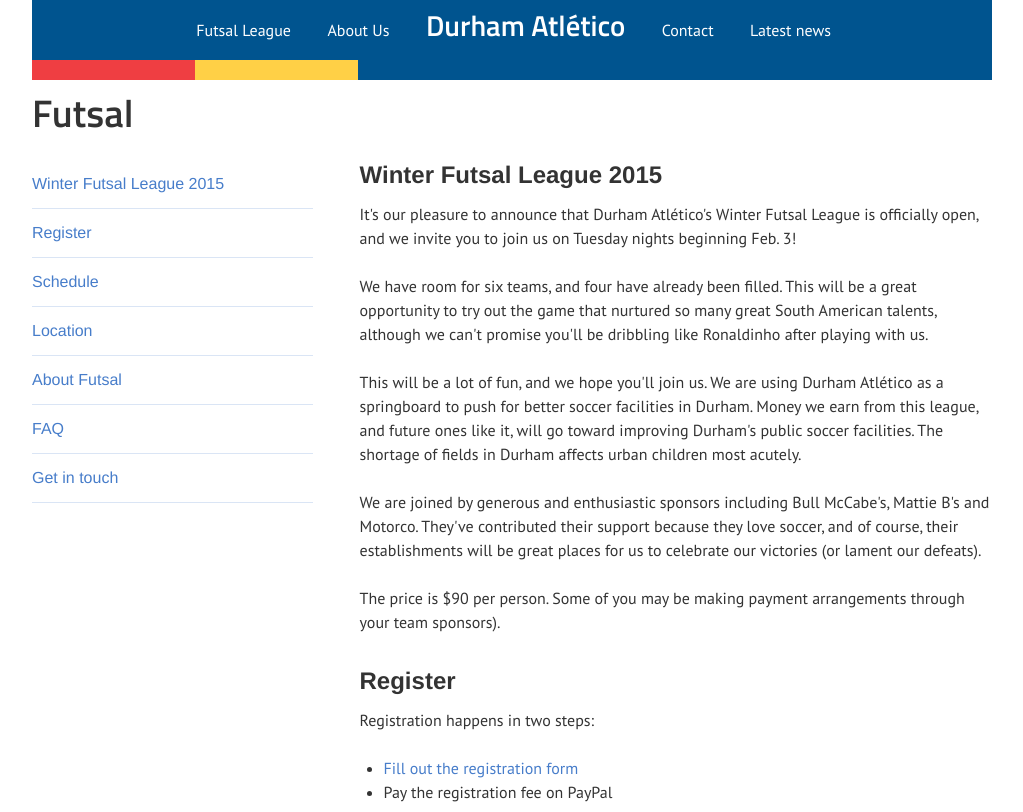
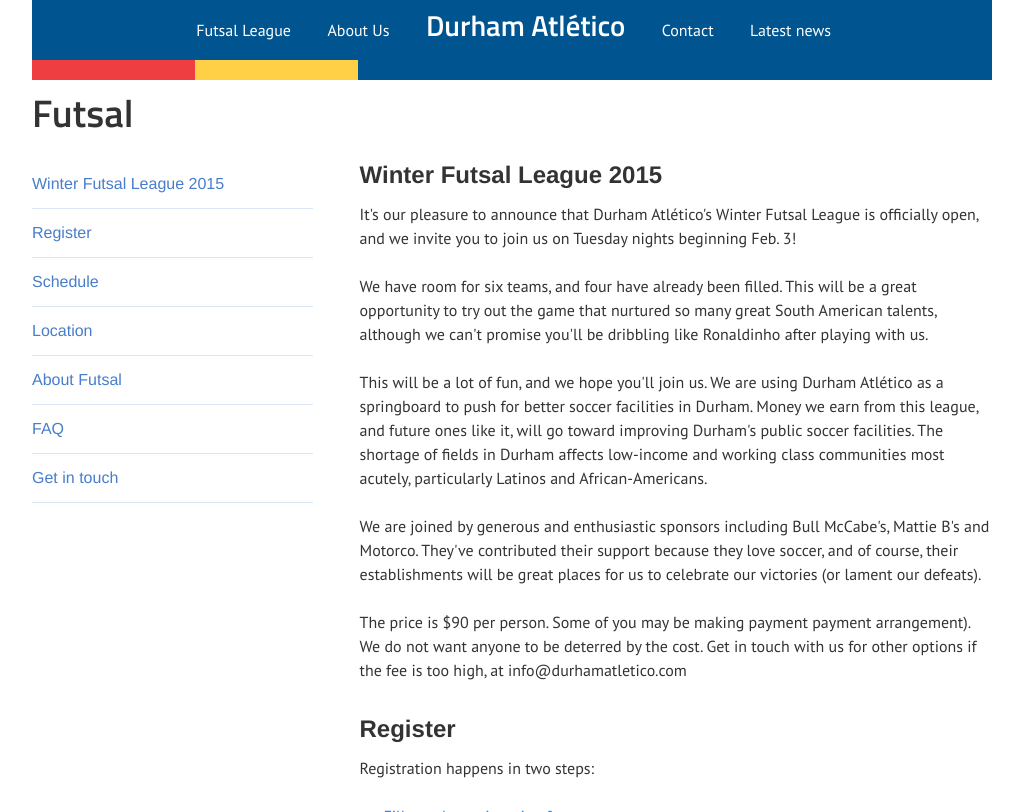
Before and after one commit to durhamatletico/durhamatletico.github.io, a Jekyll site: the page built from futsal.html, in a window 1280 px wide and 1400 px high, cut to the strip 0-812 px from the top of the window. Shown: the whole strip, without its empty margins (128-1151 px from the left). Built offline with Jekyll 4.4.1, drawn with Linux system fonts in a browser that asks for light colours; some of the changed text lies outside the part shown.

Commit message:
Update futsal.html

```diff
--- a/futsal.html
+++ b/futsal.html
@@ -19,9 +19,9 @@
       <h4 id="winter-futsal-league">Winter Futsal League 2015</h4>
       <p>It's our pleasure to announce that Durham Atlético's Winter Futsal League is officially open, and we invite you to join us on Tuesday nights beginning Feb. 3!</p>
       <p>We have room for six teams, and four have already been filled. This will be a great opportunity to try out the game that nurtured so many great South American talents, although we can't promise you'll be dribbling like Ronaldinho after playing with us.</p>
-      <p>This will be a lot of fun, and we hope you'll join us. We are using Durham Atlético as a springboard to push for better soccer facilities in Durham. Money we earn from this league, and future ones like it, will go toward improving Durham's public soccer facilities. The shortage of fields in Durham affects urban children most acutely.</p>
+      <p>This will be a lot of fun, and we hope you'll join us. We are using Durham Atlético as a springboard to push for better soccer facilities in Durham. Money we earn from this league, and future ones like it, will go toward improving Durham's public soccer facilities. The shortage of fields in Durham affects low-income and working class communities most acutely, particularly Latinos and African-Americans.</p>
       <p>We are joined by generous and enthusiastic sponsors including Bull McCabe's, Mattie B's and Motorco. They've contributed their support because they love soccer, and of course, their establishments will be great places for us to celebrate our victories (or lament our defeats).</p>
-      <p>The price is $90 per person. Some of you may be making payment arrangements through your team sponsors).</p>
+      <p>The price is $90 per person. Some of you may be making payment payment arrangement). We do not want anyone to be deterred by the cost. Get in touch with us for other options if the fee is too high, at info@durhamatletico.com</p>
     </section>
 
     <section>
```
Also changed, not shown: other parts of futsal.html (+1 -1 lines).
